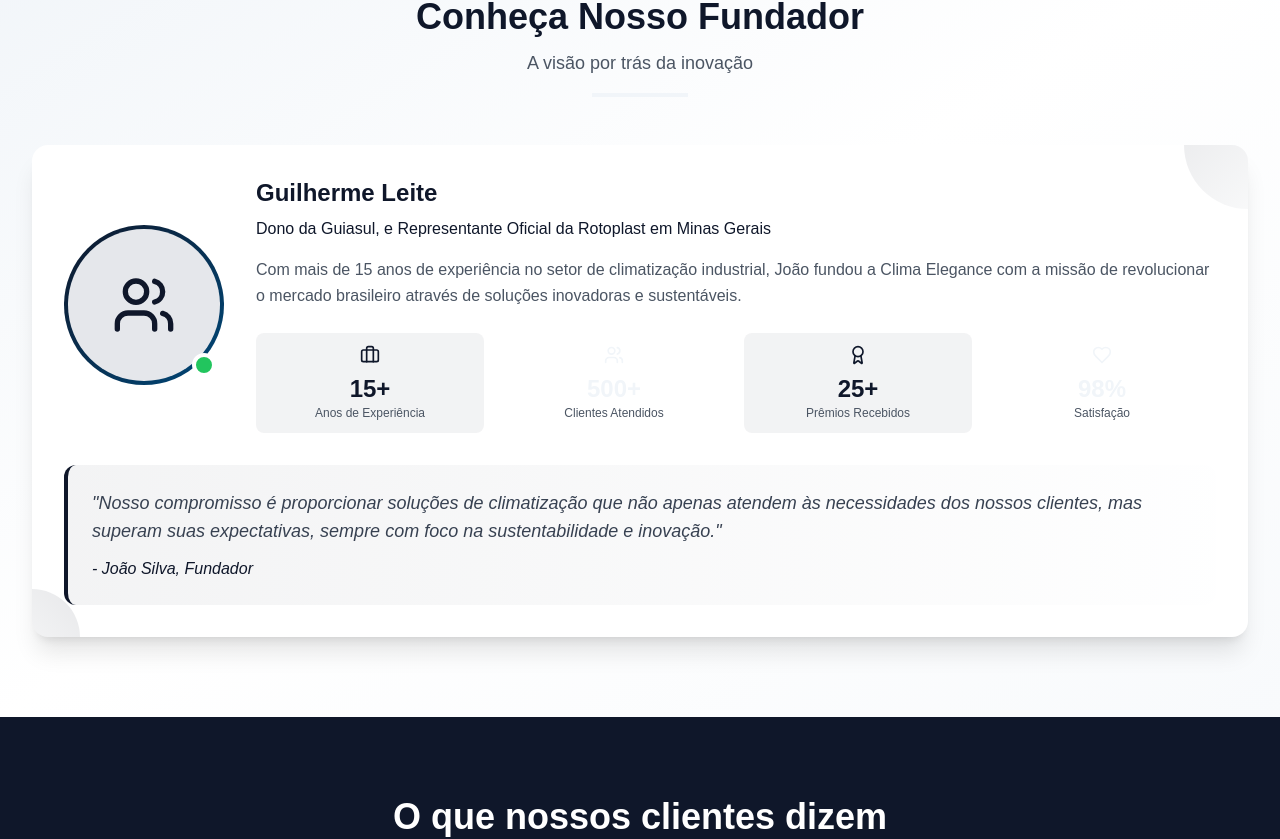
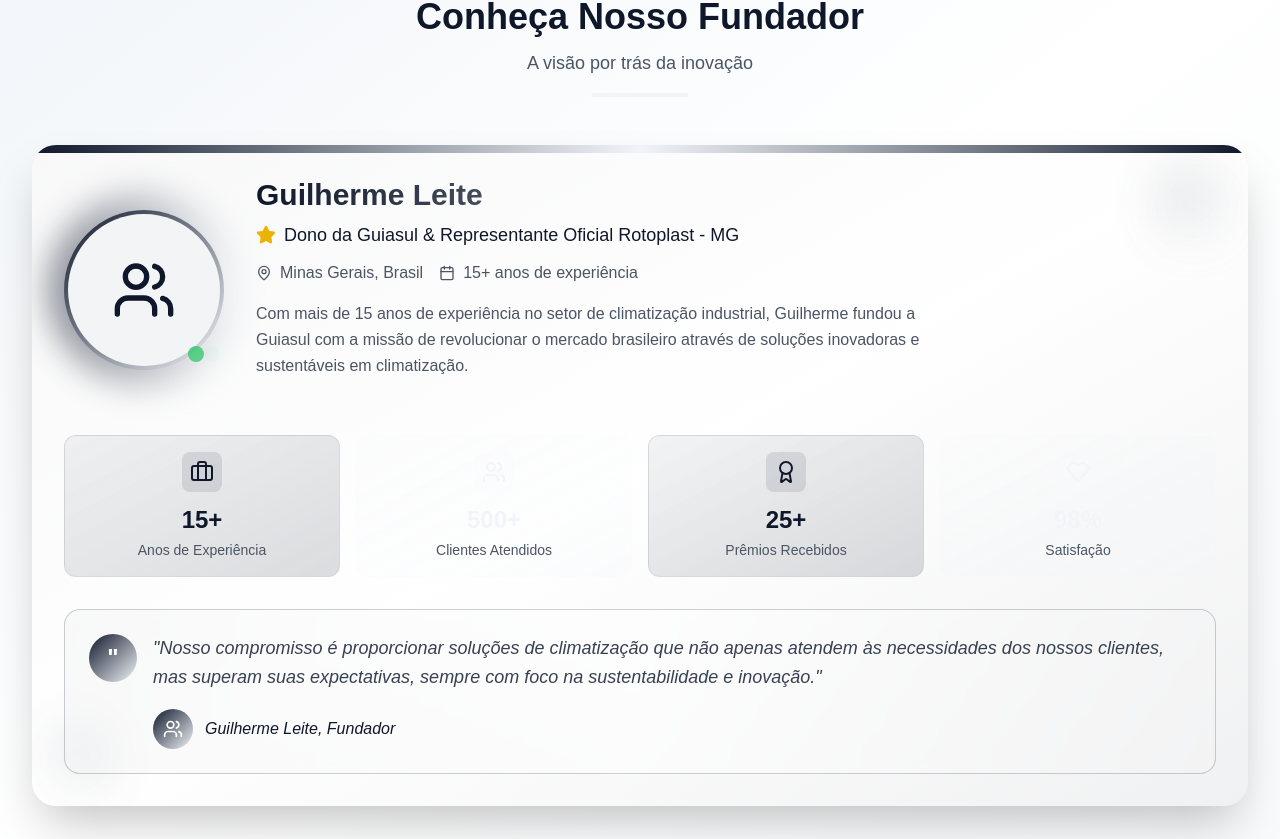
Before and after one commit to PieroniDev/clima-elegance-catalogo, a React (Vite) app: page /sobre in a window 1280 px wide. Shown: the part 1223-2062 px from the top of the page. Built offline with nearby package versions, Linux system fonts and the light colour scheme; a web font is replaced by a local one.

Commit message:
Refactor: Replace owner profile card with Aceternity UI component
Replaced the existing `OwnerProfile` component in `Sobre.tsx` with a more visually appealing and interactive component from the Aceternity UI library.

```diff
--- a/src/components/OwnerProfile.tsx
+++ b/src/components/OwnerProfile.tsx
@@ -1,85 +1,153 @@
 
 import React from 'react';
-import { Award, Users, Briefcase, Heart } from 'lucide-react';
+import { Award, Users, Briefcase, Heart, MapPin, Calendar, Star } from 'lucide-react';
 
 const OwnerProfile = () => {
   return (
-    <div className="bg-white rounded-2xl shadow-xl p-8 relative overflow-hidden">
-      {/* Background decoration */}
-      <div className="absolute top-0 right-0 w-32 h-32 bg-gradient-to-br from-primary/10 to-secondary/10 rounded-full -translate-y-16 translate-x-16"></div>
-      <div className="absolute bottom-0 left-0 w-24 h-24 bg-gradient-to-tr from-secondary/10 to-primary/10 rounded-full translate-y-12 -translate-x-12"></div>
+    <div className="relative">
+      {/* Main Profile Card */}
+      <div className="relative bg-white rounded-3xl shadow-2xl overflow-hidden group hover:shadow-3xl transition-all duration-500">
+        {/* Animated Background */}
+        <div className="absolute inset-0 bg-gradient-to-br from-primary/5 via-secondary/5 to-primary/10 opacity-60" />
+        <div className="absolute top-0 left-0 w-full h-2 bg-gradient-to-r from-primary via-secondary to-primary" />
 
-      <div className="relative z-10">
-        <div className="flex flex-col lg:flex-row items-center gap-8">
-          {/* Owner Photo */}
-          <div className="flex-shrink-0">
-            <div className="w-32 h-32 lg:w-40 lg:h-40 relative">
-              <div className="w-full h-full bg-gradient-to-br from-primary to-primary-light rounded-full p-1">
-                <div className="w-full h-full bg-gray-200 rounded-full flex items-center justify-center">
-                  <Users className="h-16 w-16 text-primary" />
+        {/* Floating Elements */}
+        <div className="absolute top-4 right-4 w-20 h-20 bg-gradient-to-br from-primary/20 to-secondary/20 rounded-full blur-xl animate-pulse" />
+        <div className="absolute bottom-4 left-4 w-16 h-16 bg-gradient-to-tr from-secondary/20 to-primary/20 rounded-full blur-xl animate-pulse delay-1000" />
+
+        <div className="relative z-10 p-8">
+          {/* Header Section */}
+          <div className="flex flex-col lg:flex-row items-center gap-8 mb-8">
+            {/* Avatar with Glow Effect */}
+            <div className="relative group">
+              <div className="w-32 h-32 lg:w-40 lg:h-40 relative">
+                {/* Glow Ring */}
+                <div className="absolute -inset-4 bg-gradient-to-r from-primary to-secondary rounded-full blur-lg opacity-50 group-hover:opacity-75 transition-opacity duration-300" />
+
+                {/* Main Avatar */}
+                <div className="relative w-full h-full bg-gradient-to-br from-primary to-secondary p-1 rounded-full">
+                  <div className="w-full h-full bg-gray-100 rounded-full flex items-center justify-center group-hover:bg-gray-50 transition-colors duration-300">
+                    <Users className="h-16 w-16 text-primary group-hover:scale-110 transition-transform duration-300" />
+                  </div>
+                </div>
+
+                {/* Status Indicator */}
+                <div className="absolute bottom-2 right-2 flex items-center gap-1">
+                  <div className="w-4 h-4 bg-green-500 rounded-full animate-pulse" />
+                  <div className="w-2 h-2 bg-green-400 rounded-full animate-ping" />
                 </div>
               </div>
-              {/* Status indicator */}
-              <div className="absolute bottom-2 right-2 w-6 h-6 bg-green-500 rounded-full border-4 border-white"></div>
+            </div>
+
+            {/* Info Section */}
+            <div className="flex-1 text-center lg:text-left">
+              <div className="mb-4">
+                <h3 className="text-3xl font-bold bg-gradient-to-r from-primary to-secondary bg-clip-text text-transparent mb-2">
+                  Guilherme Leite
+                </h3>
+                <div className="flex items-center justify-center lg:justify-start gap-2 mb-3">
+                  <Star className="h-5 w-5 text-yellow-500 fill-current" />
+                  <p className="text-lg text-primary font-medium">
+                    Dono da Guiasul & Representante Oficial Rotoplast - MG
+                  </p>
+                </div>
+                <div className="flex items-center justify-center lg:justify-start gap-2 text-gray-600">
+                  <MapPin className="h-4 w-4" />
+                  <span>Minas Gerais, Brasil</span>
+                  <Calendar className="h-4 w-4 ml-2" />
+                  <span>15+ anos de experiência</span>
+                </div>
+              </div>
+
+              <p className="text-gray-600 mb-6 leading-relaxed max-w-2xl">
+                Com mais de 15 anos de experiência no setor de climatização industrial,
+                Guilherme fundou a Guiasul com a missão de revolucionar o mercado brasileiro
+                através de soluções inovadoras e sustentáveis em climatização.
+              </p>
             </div>
           </div>
 
-          {/* Owner Info */}
-          <div className="flex-1 text-center lg:text-left">
-            <h3 className="text-2xl font-bold text-primary mb-2">Guilherme Leite</h3>
-            <p className="text-md text-primary font-small mb-4">Dono da Guiasul, e Representante Oficial da Rotoplast em Minas Gerais</p>
+          {/* Interactive Stats Grid */}
+          <div className="grid grid-cols-2 lg:grid-cols-4 gap-4 mb-8">
+            <div className="group relative overflow-hidden bg-gradient-to-br from-primary/5 to-primary/10 p-4 rounded-xl border border-primary/10 hover:border-primary/30 transition-all duration-300 hover:shadow-lg hover:-translate-y-1">
+              <div className="absolute inset-0 bg-gradient-to-br from-primary/0 to-primary/5 group-hover:from-primary/5 group-hover:to-primary/10 transition-all duration-300" />
+              <div className="relative z-10 text-center">
+                <div className="flex items-center justify-center mb-3">
+                  <div className="p-2 bg-primary/10 rounded-lg group-hover:bg-primary/20 transition-colors duration-300">
+                    <Briefcase className="h-6 w-6 text-primary group-hover:scale-110 transition-transform duration-300" />
+                  </div>
+                </div>
+                <div className="text-2xl font-bold text-primary mb-1">15+</div>
+                <div className="text-sm text-gray-600">Anos de Experiência</div>
+              </div>
+            </div>
 
-            <p className="text-gray-600 mb-6 leading-relaxed">
-              Com mais de 15 anos de experiência no setor de climatização industrial,
-              João fundou a Clima Elegance com a missão de revolucionar o mercado brasileiro
-              através de soluções inovadoras e sustentáveis.
-            </p>
+            <div className="group relative overflow-hidden bg-gradient-to-br from-secondary/5 to-secondary/10 p-4 rounded-xl border border-secondary/10 hover:border-secondary/30 transition-all duration-300 hover:shadow-lg hover:-translate-y-1">
+              <div className="absolute inset-0 bg-gradient-to-br from-secondary/0 to-secondary/5 group-hover:from-secondary/5 group-hover:to-secondary/10 transition-all duration-300" />
+              <div className="relative z-10 text-center">
+                <div className="flex items-center justify-center mb-3">
+                  <div className="p-2 bg-secondary/10 rounded-lg group-hover:bg-secondary/20 transition-colors duration-300">
+                    <Users className="h-6 w-6 text-secondary group-hover:scale-110 transition-transform duration-300" />
+                  </div>
+                </div>
+                <div className="text-2xl font-bold text-secondary mb-1">500+</div>
+                <div className="text-sm text-gray-600">Clientes Atendidos</div>
+              </div>
+            </div>
 
-            {/* Stats */}
-            <div className="grid grid-cols-2 lg:grid-cols-4 gap-4">
-              <div className="text-center p-3 bg-primary/5 rounded-lg">
-                <div className="flex items-center justify-center mb-2">
-                  <Briefcase className="h-5 w-5 text-primary" />
+            <div className="group relative overflow-hidden bg-gradient-to-br from-primary/5 to-primary/10 p-4 rounded-xl border border-primary/10 hover:border-primary/30 transition-all duration-300 hover:shadow-lg hover:-translate-y-1">
+              <div className="absolute inset-0 bg-gradient-to-br from-primary/0 to-primary/5 group-hover:from-primary/5 group-hover:to-primary/10 transition-all duration-300" />
+              <div className="relative z-10 text-center">
+                <div className="flex items-center justify-center mb-3">
+                  <div className="p-2 bg-primary/10 rounded-lg group-hover:bg-primary/20 transition-colors duration-300">
+                    <Award className="h-6 w-6 text-primary group-hover:scale-110 transition-transform duration-300" />
+                  </div>
                 </div>
-                <div className="text-2xl font-bold text-primary">15+</div>
-                <div className="text-xs text-gray-600">Anos de Experiência</div>
+                <div className="text-2xl font-bold text-primary mb-1">25+</div>
+                <div className="text-sm text-gray-600">Prêmios Recebidos</div>
               </div>
+            </div>
 
-              <div className="text-center p-3 bg-secondary/5 rounded-lg">
-                <div className="flex items-center justify-center mb-2">
-                  <Users className="h-5 w-5 text-secondary" />
+            <div className="group relative overflow-hidden bg-gradient-to-br from-secondary/5 to-secondary/10 p-4 rounded-xl border border-secondary/10 hover:border-secondary/30 transition-all duration-300 hover:shadow-lg hover:-translate-y-1">
+              <div className="absolute inset-0 bg-gradient-to-br from-secondary/0 to-secondary/5 group-hover:from-secondary/5 group-hover:to-secondary/10 transition-all duration-300" />
+              <div className="relative z-10 text-center">
+                <div className="flex items-center justify-center mb-3">
+                  <div className="p-2 bg-secondary/10 rounded-lg group-hover:bg-secondary/20 transition-colors duration-300">
+                    <Heart className="h-6 w-6 text-secondary group-hover:scale-110 transition-transform duration-300" />
+                  </div>
                 </div>
-                <div className="text-2xl font-bold text-secondary">500+</div>
-                <div className="text-xs text-gray-600">Clientes Atendidos</div>
-              </div>
-
-              <div className="text-center p-3 bg-primary/5 rounded-lg">
-                <div className="flex items-center justify-center mb-2">
-                  <Award className="h-5 w-5 text-primary" />
-                </div>
-                <div className="text-2xl font-bold text-primary">25+</div>
-                <div className="text-xs text-gray-600">Prêmios Recebidos</div>
-              </div>
-
-              <div className="text-center p-3 bg-secondary/5 rounded-lg">
-                <div className="flex items-center justify-center mb-2">
-                  <Heart className="h-5 w-5 text-secondary" />
-                </div>
-                <div className="text-2xl font-bold text-secondary">98%</div>
-                <div className="text-xs text-gray-600">Satisfação</div>
+                <div className="text-2xl font-bold text-secondary mb-1">98%</div>
+                <div className="text-sm text-gray-600">Satisfação</div>
               </div>
             </div>
           </div>
-        </div>
 
-        {/* Quote */}
-        <div className="mt-8 p-6 bg-gradient-to-r from-primary/5 to-secondary/5 rounded-xl border-l-4 border-primary">
-          <blockquote className="text-gray-700 italic text-lg">
-            "Nosso compromisso é proporcionar soluções de climatização que não apenas
-            atendem às necessidades dos nossos clientes, mas superam suas expectativas,
-            sempre com foco na sustentabilidade e inovação."
-          </blockquote>
-          <cite className="block mt-3 text-primary font-medium">- João Silva, Fundador</cite>
+          {/* Quote Section with Enhanced Design */}
+          <div className="relative">
+            <div className="absolute inset-0 bg-gradient-to-r from-primary/5 via-secondary/5 to-primary/5 rounded-2xl" />
+            <div className="relative bg-white/50 backdrop-blur-sm p-6 rounded-2xl border border-primary/20 hover:border-primary/30 transition-all duration-300">
+              <div className="flex items-start gap-4">
+                <div className="flex-shrink-0">
+                  <div className="w-12 h-12 bg-gradient-to-br from-primary to-secondary rounded-full flex items-center justify-center">
+                    <span className="text-white text-2xl font-bold">"</span>
+                  </div>
+                </div>
+                <div className="flex-1">
+                  <blockquote className="text-gray-700 italic text-lg leading-relaxed mb-4">
+                    "Nosso compromisso é proporcionar soluções de climatização que não apenas
+                    atendem às necessidades dos nossos clientes, mas superam suas expectativas,
+                    sempre com foco na sustentabilidade e inovação."
+                  </blockquote>
+                  <div className="flex items-center gap-3">
+                    <div className="w-10 h-10 bg-gradient-to-br from-primary to-secondary rounded-full flex items-center justify-center">
+                      <Users className="h-5 w-5 text-white" />
+                    </div>
+                    <cite className="text-primary font-medium">Guilherme Leite, Fundador</cite>
+                  </div>
+                </div>
+              </div>
+            </div>
+          </div>
         </div>
       </div>
     </div>
```
